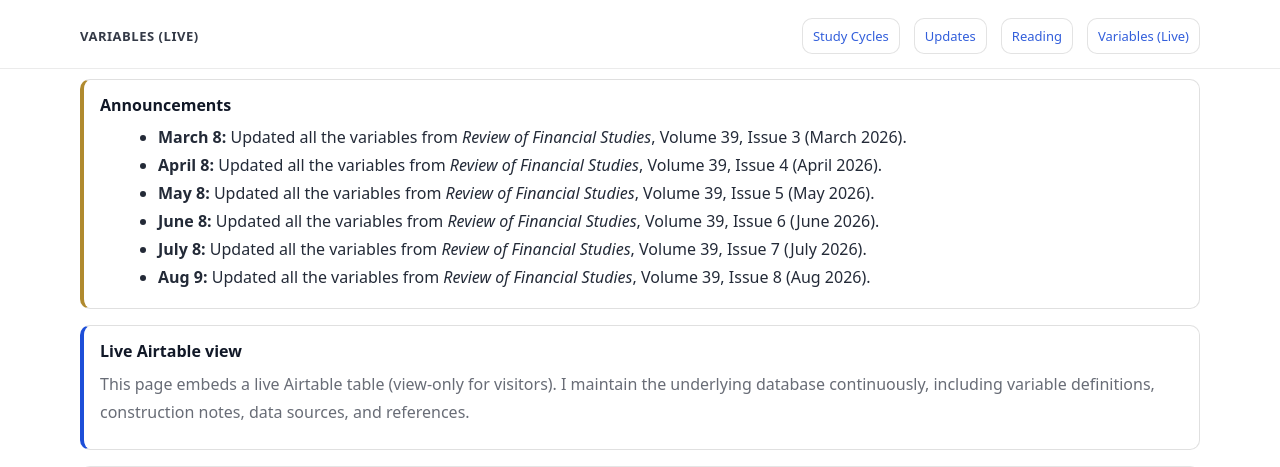
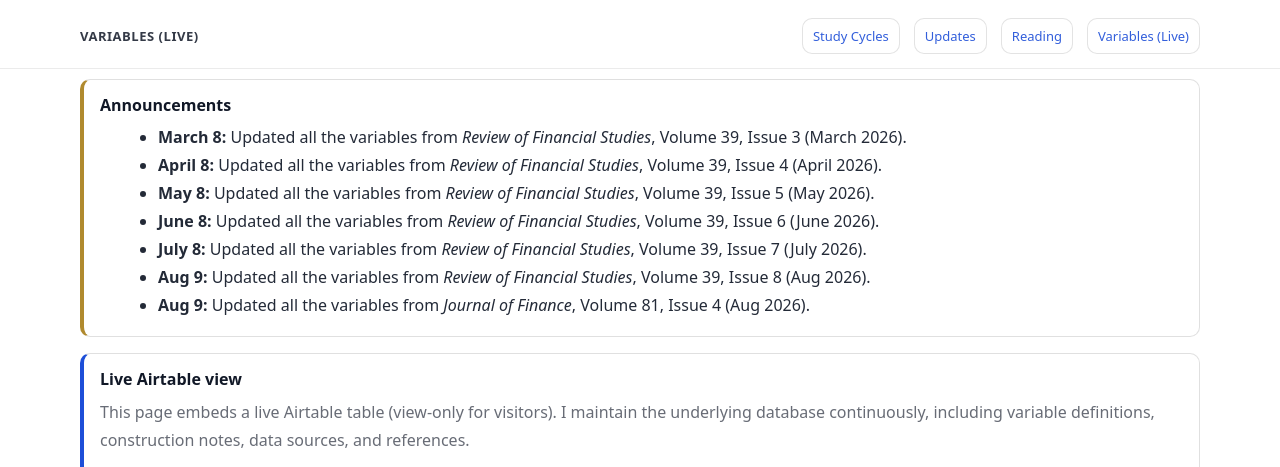
Before and after one commit to yaxinzn/study-archive, a Jekyll site: the page built from variables-live/index.md, in a window 1280 px wide, cut to the strip 0-467 px from the top of the page. Built offline with Jekyll 4.4.1, drawn with Linux system fonts in a browser that asks for light colours.

Commit message:
Add update for Journal of Finance variables

```diff
--- a/variables-live/index.md
+++ b/variables-live/index.md
@@ -70,6 +70,11 @@
       <strong>Aug 9:</strong> Updated all the variables from <em>Review of Financial Studies</em>,
       Volume 39, Issue 8 (Aug 2026).
     </li>
+      <li>
+      <strong>Aug 9:</strong> Updated all the variables from <em>Journal of Finance</em>,
+      Volume 81, Issue 4 (Aug 2026).
+    </li>
+
   </ul>
 </div>
 
```
